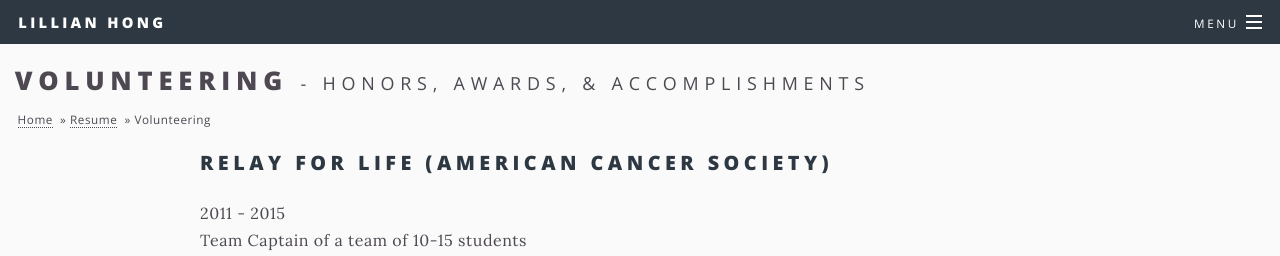
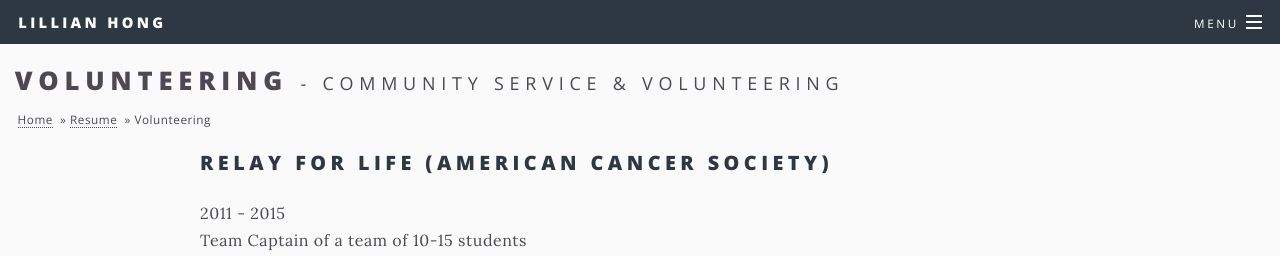
Before and after one commit to lillianhong/lillianhong.github.io, a Jekyll site: the page built from _posts/2016-01-01-volunteering.html, in a window 1280 px wide and 1074 px high. Shown: the top 256 px of the window. Built offline with Jekyll 4.4.1, drawn with Linux system fonts in a browser that asks for light colours.

Commit message:
excerpt updates

```diff
--- a/_posts/2016-01-01-volunteering.html
+++ b/_posts/2016-01-01-volunteering.html
@@ -1,6 +1,6 @@
 ---
 title: Volunteering
-excerpt: Honors, Awards, & Accomplishments
+excerpt: Community Service & Volunteering
 categories: Resume
 options: minihead
 tags: featured
--- a/_posts/2016-01-02-publications.html
+++ b/_posts/2016-01-02-publications.html
@@ -1,6 +1,6 @@
 ---
 title: Publications
-excerpt: Honors, Awards, & Accomplishments
+excerpt: Published Artwork
 categories: Resume
 options: minihead
 tags: featured
--- a/_posts/2016-01-05-education.html
+++ b/_posts/2016-01-05-education.html
@@ -12,7 +12,7 @@ tags: featured
 	<hr />
 
 	<h2>Bergen County Academies</h2>
-	<h4>Academy for Engineering and Design Technology Class of 2016</h4>
+	<h4>Academy for Engineering and Design Technology, Class of 2016</h4>
 
 	<p>Courses Taken:</p>
 	<ul>
```
Also changed, not shown: other parts of _posts/2016-01-05-education.html (+1 -1 lines).
